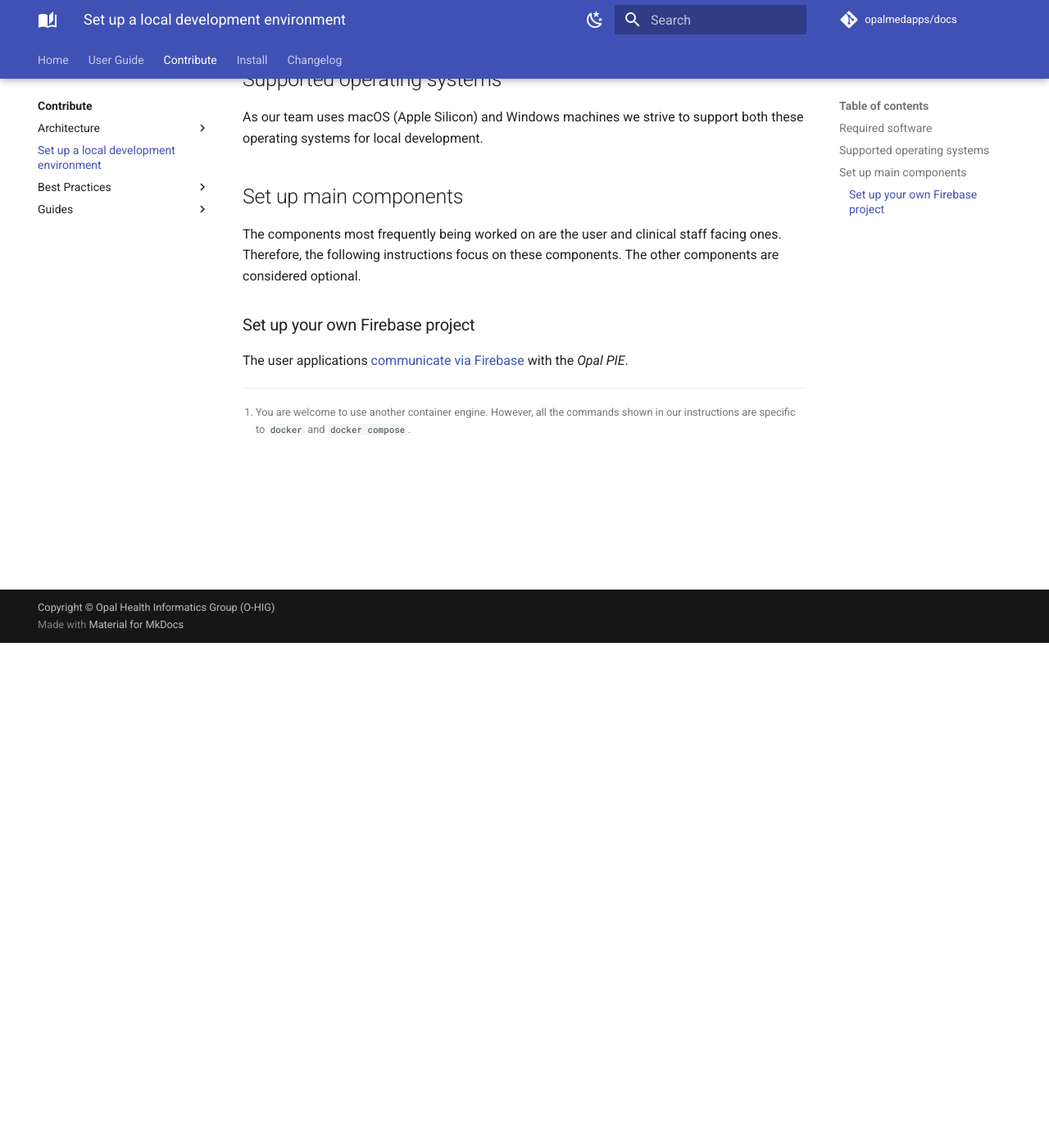
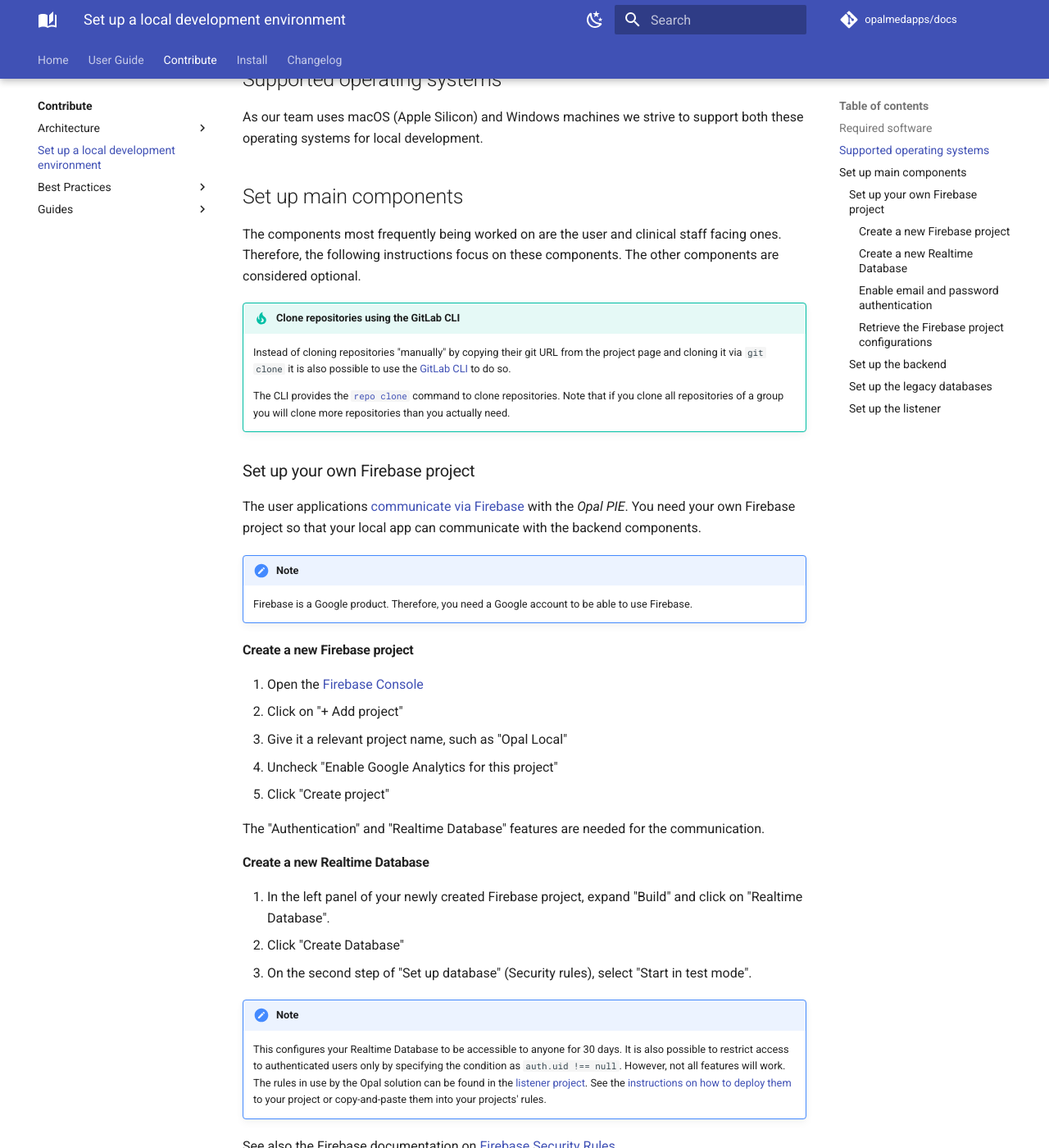
Before and after one commit to opalmedapps/docs, an MkDocs documentation site: the page built from docs/development/setup.md, in a window 1280 px wide and 1400 px high, scrolled down 616 px. Shown: the whole window at 82% size. Built offline with MkDocs 1.6.1 and Material for MkDocs 9.7.7, drawn with Linux system fonts in a browser that asks for light colours; plug-ins that fetch from the network failed and are left out; comment, search, counter and statistics services are not loaded; some of the changed text lies outside the part shown.

Commit message:
more text
(cherry picked from commit 55f20f00a3f386afdf31c61a97e8cd1d1da9b536)

Co-authored-by: Matthias Schoettle <git@mattsch.com>

````diff
--- a/docs/development/setup.md
+++ b/docs/development/setup.md
@@ -29,9 +29,104 @@
 Therefore, the following instructions focus on these components.
 The other components are considered optional.
 
+!!! tip "Clone repositories using the GitLab CLI"
+
+    Instead of cloning repositories "manually" by copying their git URL from the project page and cloning it via `git clone` it is also possible to use the [GitLab CLI](https://docs.gitlab.com/ee/editor_extensions/gitlab_cli/) to do so.
+
+    The CLI provides the [`repo clone`](https://gitlab.com/gitlab-org/cli/-/blob/main/docs/source/repo/clone.md) command to clone repositories.
+    Note that if you clone all repositories of a group you will clone more repositories than you actually need.
+
 ### Set up your own Firebase project
 
 The user applications [communicate via Firebase](architecture/index.md#communication-between-user-applications-and-the-opal-pie) with the _Opal PIE_.
+You need your own Firebase project so that your local app can communicate with the backend components.
+
+!!! note
+
+    Firebase is a Google product.
+    Therefore, you need a Google account to be able to use Firebase.
+
+#### Create a new Firebase project
+
+1. Open the [Firebase Console](https://console.firebase.google.com)
+2. Click on "+ Add project"
+3. Give it a relevant project name, such as "Opal Local"
+4. Uncheck "Enable Google Analytics for this project"
+5. Click "Create project"
+
+The "Authentication" and "Realtime Database" features are needed for the communication.
+
+#### Create a new Realtime Database
+
+1. In the left panel of your newly created Firebase project, expand "Build" and click on "Realtime Database".
+2. Click "Create Database"
+3. On the second step of "Set up database" (Security rules), select "Start in test mode".
+
+!!! note Security rules
+
+    This configures your Realtime Database to be accessible to anyone for 30 days.
+    It is also possible to restrict access to authenticated users only by specifying the condition as `auth.uid !== null`.
+    However, not all features will work.
+    The rules in use by the Opal solution can be found in the [listener project](https://gitlab.com/opalmedapps/opal-listener/-/blob/main/firebase/dev/database.rules.json).
+    See the [instructions on how to deploy them](https://opalmedapps.gitlab.io/opal-listener/tutorial-firebase-rules.html) to your project or copy-and-paste them into your projects' rules.
+
+See also the Firebase documentation on [Firebase Security Rules](https://firebase.google.com/docs/rules).
+
+#### Enable email and password authentication
+
+1. In the left panel, expand "Build" and click on "Authentication"
+2. Click on "Get started"
+3. Choose "Email/Password" as the sign-in provider
+4. Enable "Email/Password" and click "Save"
+
+See also the Firebase documentation on [Firebase Authentication](https://firebase.google.com/docs/auth).
+
+#### Retrieve the Firebase project configurations
+
+Retrieve the client configuration:
+
+1. Click on the settings icon (gear) next to "Project Overview"
+2. Click on "Project Settings"
+3. In the "General" tab, under "Your Apps", click the "</>" icon
+4. Choose an app nickname, such as "Opal Local"
+5. Click "Register app"
+6. Copy the code and save it somewhere for later
+
+Retrieve the private key for the admin SDK:
+
+1. Go back to the "Project Settings" page and click on the "Service accounts" tab
+2. Click on "Generate new private key" and then "Generate key"
+3. Download the file somewhere safe on your machine for later
+
+See also the Firebase documentation on [Admin SDK Authentication](https://firebase.google.com/docs/database/admin/start).
+
+### Set up the backend
+
+Follow the [backend README](https://gitlab.com/opalmedapps/backend/-/blob/main/README.md) to set it up.
+
+In addition, there are management commands that initialize required data as well as test data.
+
+Run the following management commands on the backend:
+
+```python
+python manage.py initialize_data
+python manage.py insert_test_data OMI
+```
+
+See the command's help to learn about all options.
+
+The `initialize_data` command generates authentication tokens for system users that are needed for configuring other components.
+
+### Set up the legacy databases
+
+All legacy databases are managed using [Alembic](https://alembic.sqlalchemy.org/en/latest/).
+Follow the instructions in the [db-docker README](https://gitlab.com/opalmedapps/db-docker/-/blob/main/README.md) to set them up.
+
+Ensure that you also insert the test data via the `reset_data.sh` script as outlined in the instructions.
+
+### Set up the listener
+
+Follow the instructions outlined in the [listener README](https://gitlab.com/opalmedapps/opal-listener/-/blob/main/README.md) to set it up.
 
 [^1]:
     You are welcome to use another container engine.
````
